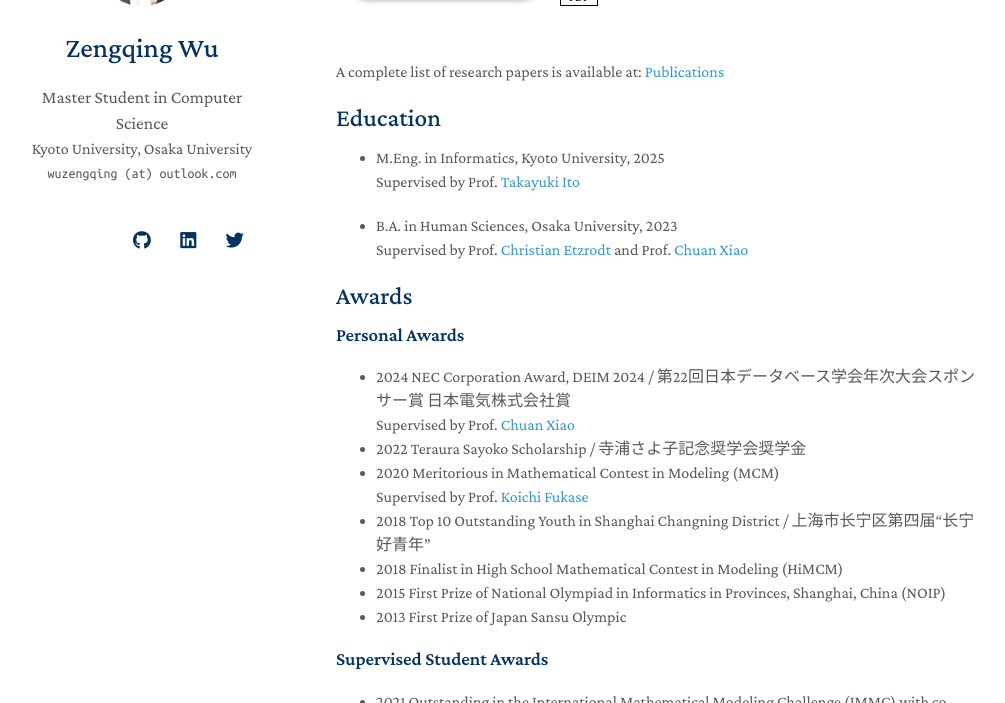
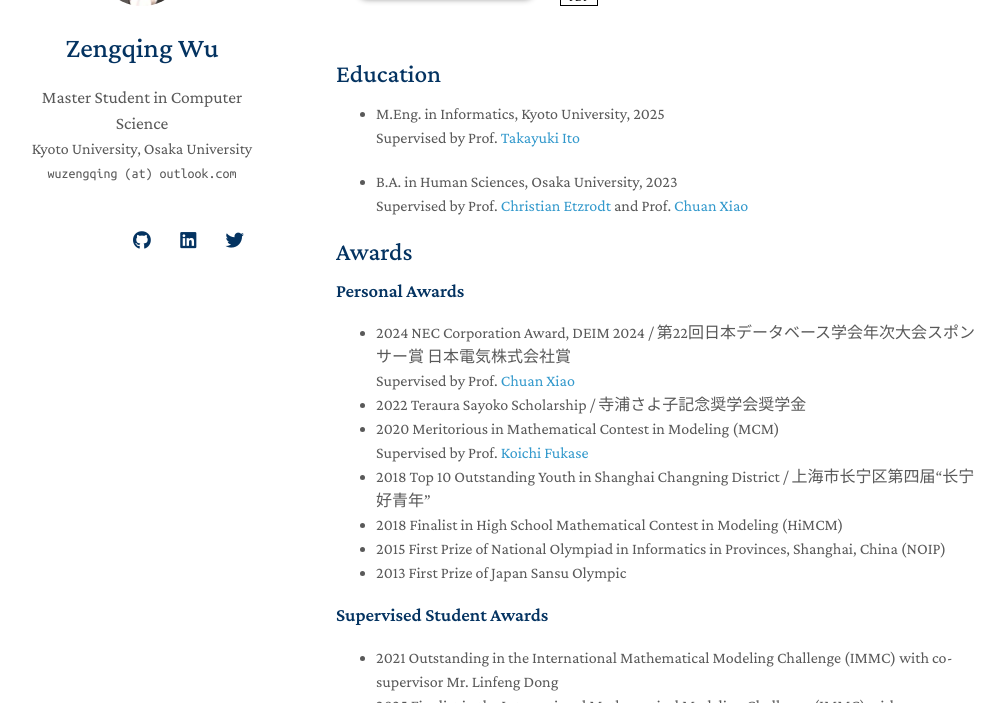
Before and after one commit to wuzengqing001225/wuzengqing001225.github.io, a Jekyll site: the page built from index.md, in a window 1280 px wide and 900 px high, scrolled down 1530 px, cut to the strip 197-900 px from the top of the window. Shown: the whole strip, without its empty margins (134-1139 px from the left). Built offline with Jekyll 4.4.1, drawn with Linux system fonts in a browser that asks for light colours; nearby versions of some CDN libraries; a style sheet for code colours, icons or effects is not loaded; our own code applies the rules of GitHub Pages for plain Markdown files.

Commit message:
Update index.md

```diff
--- a/index.md
+++ b/index.md
@@ -29,7 +29,7 @@ He serves as a research associate / technical staff in the Graduate School of In
 
 {% include_relative _includes/publications.md %}
 
-A complete list of research papers is available at: [Publications](./assets/files/Publication_List_Zengqing_Wu.pdf)
+<!-- A complete list of research papers is available at: [Publications](./assets/files/Publication_List_Zengqing_Wu.pdf) -->
 
 ## Education
 - M.Eng. in Informatics, Kyoto University, 2025<br/>
```
